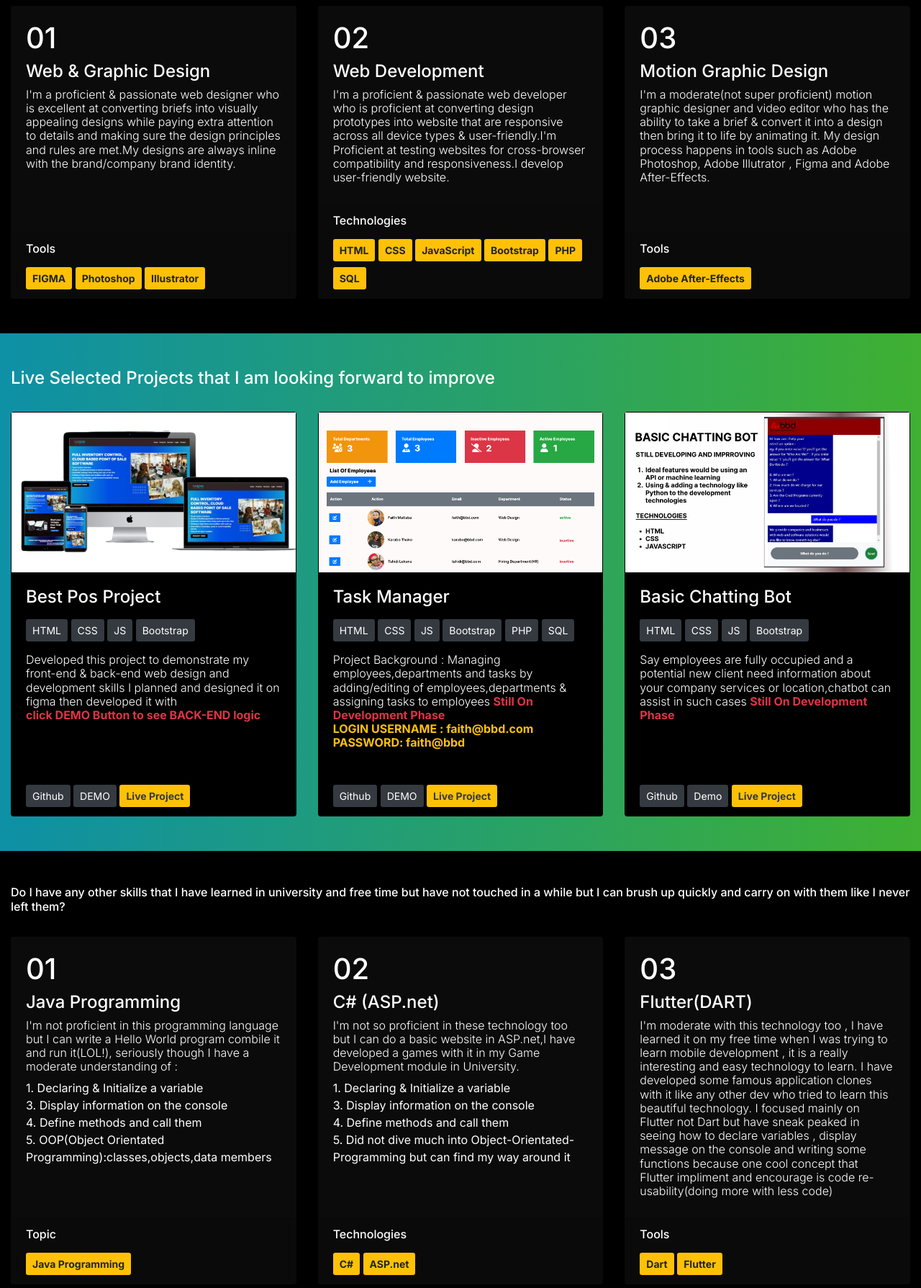
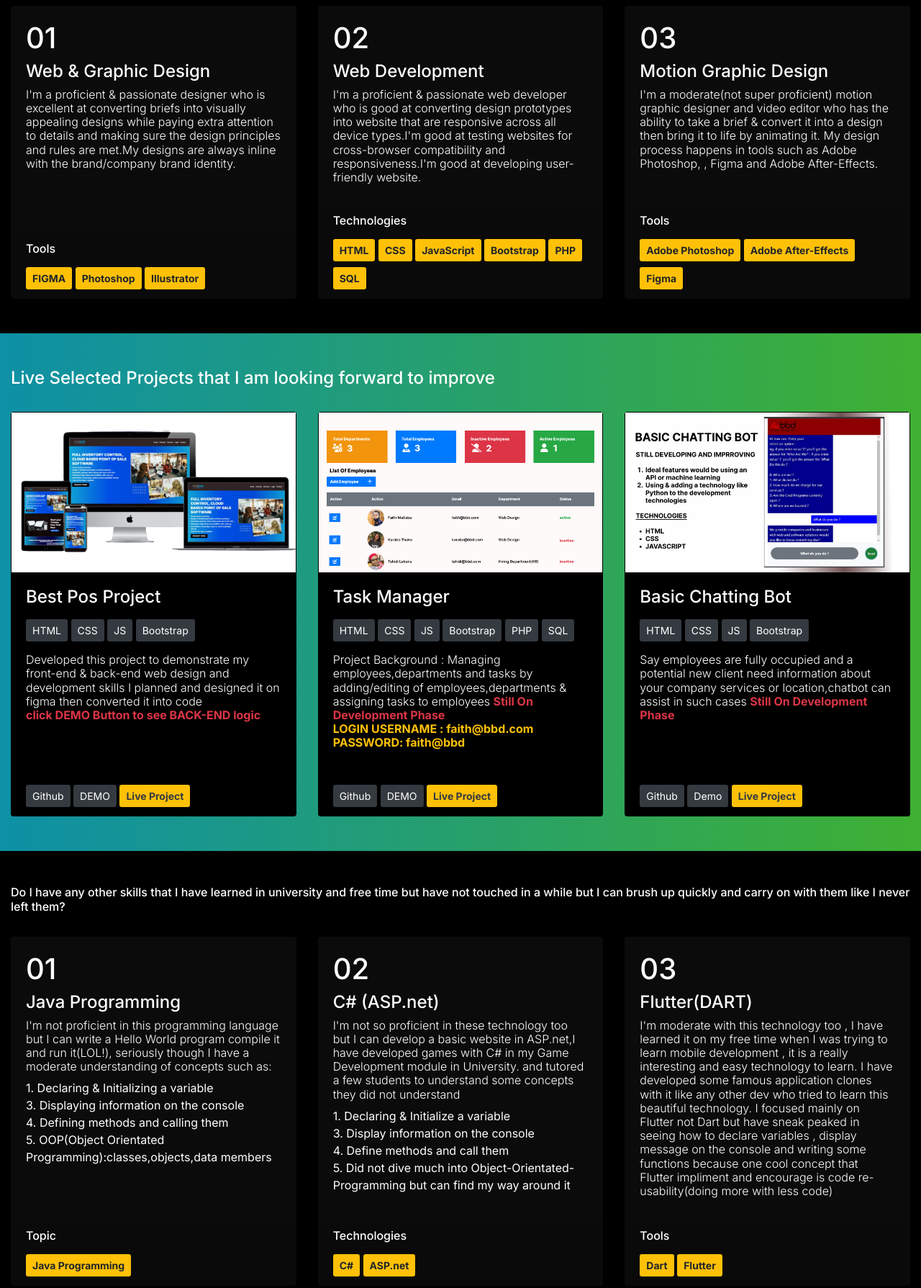
Before and after one commit to faithseasonsdesign/faithmatlabaportfolio, a plain HTML site: page index.html in a window 1280 px wide. Shown: the part 740-2529 px from the top of the page at 72% size. Drawn offline with nearby package versions, Linux system fonts and the light colour scheme.

Commit message:
Add files via upload

```diff
--- a/css/style2.css
+++ b/css/style2.css
@@ -42,6 +42,8 @@ div li a{
 	right:0;
 	height:50vh;
 	display:none;
+	border-top:solid 40px #302525;
+	background-color:#302525 !important;
 }
 
 /*coding for navigation ended here*/
--- a/index.html
+++ b/index.html
@@ -94,7 +94,7 @@
 								Web & Graphic Design
 							</h4>
 							<h6 class="skill-description">
-								I'm a proficient & passionate web designer who is excellent at converting briefs into
+								I'm a proficient & passionate designer who is excellent at converting briefs into
 								visually appealing designs while paying extra attention to details and making sure the
 								design principles and rules are met.My designs are always inline with the brand/company brand identity.
 							</h6>
@@ -123,9 +123,9 @@
 								Web Development
 							</h4>
 							<h6 class="skill-description">
-								I'm a proficient & passionate web developer who is proficient at converting design prototypes into website
-								that are responsive across all device types & user-friendly.I'm Proficient at testing websites
-								for cross-browser compatibility and responsiveness.I develop user-friendly website.
+								I'm a proficient & passionate web developer who is good at converting design prototypes into website
+								that are responsive across all device types.I'm good at testing websites
+								for cross-browser compatibility and responsiveness.I'm good at developing user-friendly website.
 							</h6>
 						</div>
 						<div class="card-footer web-skills-footer skills-card-footer">
@@ -163,14 +163,20 @@
 							<h6 class="skill-description">
 								I'm a moderate(not super proficient) motion graphic designer and video editor who has the ability to take a brief & convert it
 								into a design then bring it to life by animating it. My design process happens in tools such as Adobe Photoshop,
-								Adobe Illutrator , Figma and Adobe After-Effects.
+								, Figma and Adobe After-Effects.
 							</h6>
 						</div>
 						<div class="card-footer web-skills-footer skills-card-footer">
 							<h6>Tools</h6>
 							<div class="">
 								<button  class="btn btn-sm bg-warning font-weight-bold mt-2 dev-btn">
+									Adobe Photoshop
+								</button>
+								<button  class="btn btn-sm bg-warning font-weight-bold mt-2 dev-btn">
 									Adobe After-Effects
+								</button>
+								<button  class="btn btn-sm bg-warning font-weight-bold mt-2 dev-btn">
+									Figma
 								</button>
 							</div>
 						</div>
@@ -216,7 +222,7 @@
 							</button>
 							<h6 class="project-description mt-3">
 								Developed this project to demonstrate my front-end & back-end web design and development skills
-								I planned and designed it on figma then developed it with
+								I planned and designed it on figma then converted it into code
 								<br>
 								<span class="text-danger font-weight-bold">
 									click DEMO Button to see BACK-END logic
@@ -357,12 +363,12 @@
 							</h4>
 							<h6 class="skill-description">
 								I'm not proficient in this programming language but I can write a Hello World program
-								combile it and run it(LOL!), seriously though I have a moderate understanding of :
+								compile it and run it(LOL!), seriously though I have a moderate understanding of concepts such as:
 							</h6>
 							<ul>
-								<li class="d-block">1. Declaring & Initialize a variable</li>
-								<li class="d-block">3. Display information on the console</li>
-								<li class="d-block">4. Define methods and call them</li>
+								<li class="d-block">1. Declaring & Initializing a variable</li>
+								<li class="d-block">3. Displaying information on the console</li>
+								<li class="d-block">4. Defining methods and calling them</li>
 								<li class="d-block">5. OOP(Object Orientated Programming):classes,objects,data members</li>
 							</ul>
 						</div>
@@ -384,8 +390,9 @@
 								C# (ASP.net)
 							</h4>
 							<h6 class="skill-description">
-								I'm not so proficient in these technology too but I can do a basic website in ASP.net,I have
-								developed a games with it in my Game Development module in University.
+								I'm not so proficient in these technology too but I can develop a basic website in ASP.net,I have
+								developed games with C# in my Game Development module in University.
+								and tutored a few students to understand some concepts they did not understand
 							</h6>
 							<ul>
 								<li class="d-block">1. Declaring & Initialize a variable</li>
@@ -472,8 +479,8 @@
 							</h6>
 						</div>
 						<div class="card-footer  align-items-center project-card-footer">
-							<button type="button" class="btn btn-sm bg-warning text-white mt-2 dev-btn">
-								<a class="text-white" href="https://www.figma.com/file/POC6j5ia42nHFtVwkLmNa3/BEST-POS?node-id=13%3A77">
+							<button type="button" class="btn btn-sm bg-warning text-dark mt-2 dev-btn">
+								<a class="text-dark font-weight-bold" href="https://www.figma.com/file/POC6j5ia42nHFtVwkLmNa3/BEST-POS?node-id=13%3A77">
 								View Figma</a>
 							</button>
 						</div>
@@ -497,7 +504,7 @@
 							</h6>
 						</div>
 						<div class="card-footer  align-items-center project-card-footer">
-							<button class="btn btn-sm bg-warning font-weight-bold text-white design-btn mt-2">
+							<button class="btn btn-sm bg-warning font-weight-bold text-dark design-btn mt-2">
 								<a class="text-dark" href="https://www.figma.com/file/WEMneVozzBdjRNSN620Ta8/Figma-Projects?node-id=4%3A2">View Figma</a>
 							</button>
 						</div>
@@ -515,11 +522,7 @@
 	<div class="container-fluid skills-section text-white bg-img d-flex justify-content-center">
 		<div class="container-fluid skills-section-child py-5">
 			<div class="row">
-				<div class="col-12">
-					<h4 class="skills-caption-2">
-						GET IN TOUCH WITH ME
-					</h4>
-				</div>
+
 			</div>
 			<div id="contact" class="skills-section-content row d-flex mt-4" style="row-gap:5px">
 				<div class="col-12 col-sm-12 col-md-4">
```
